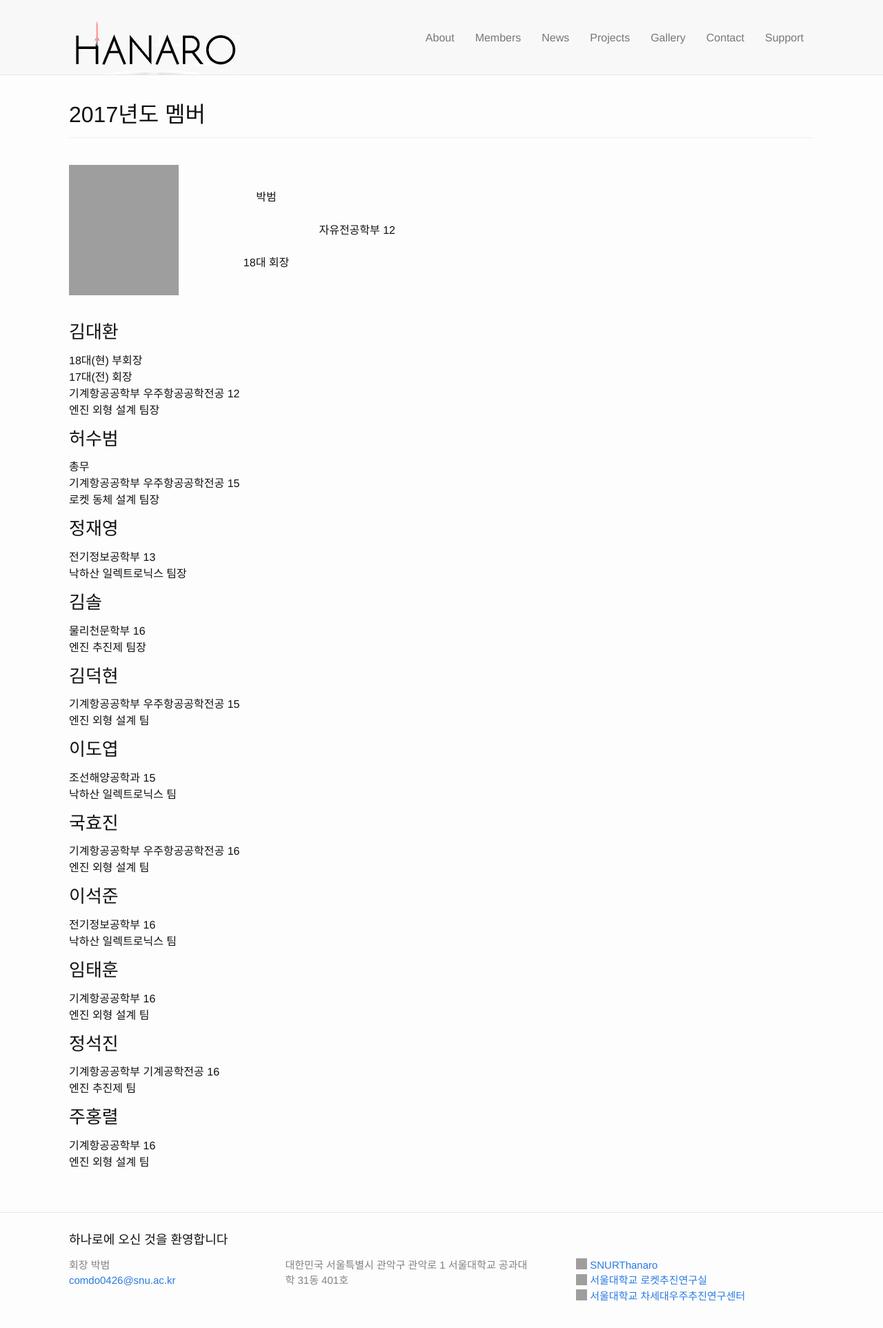
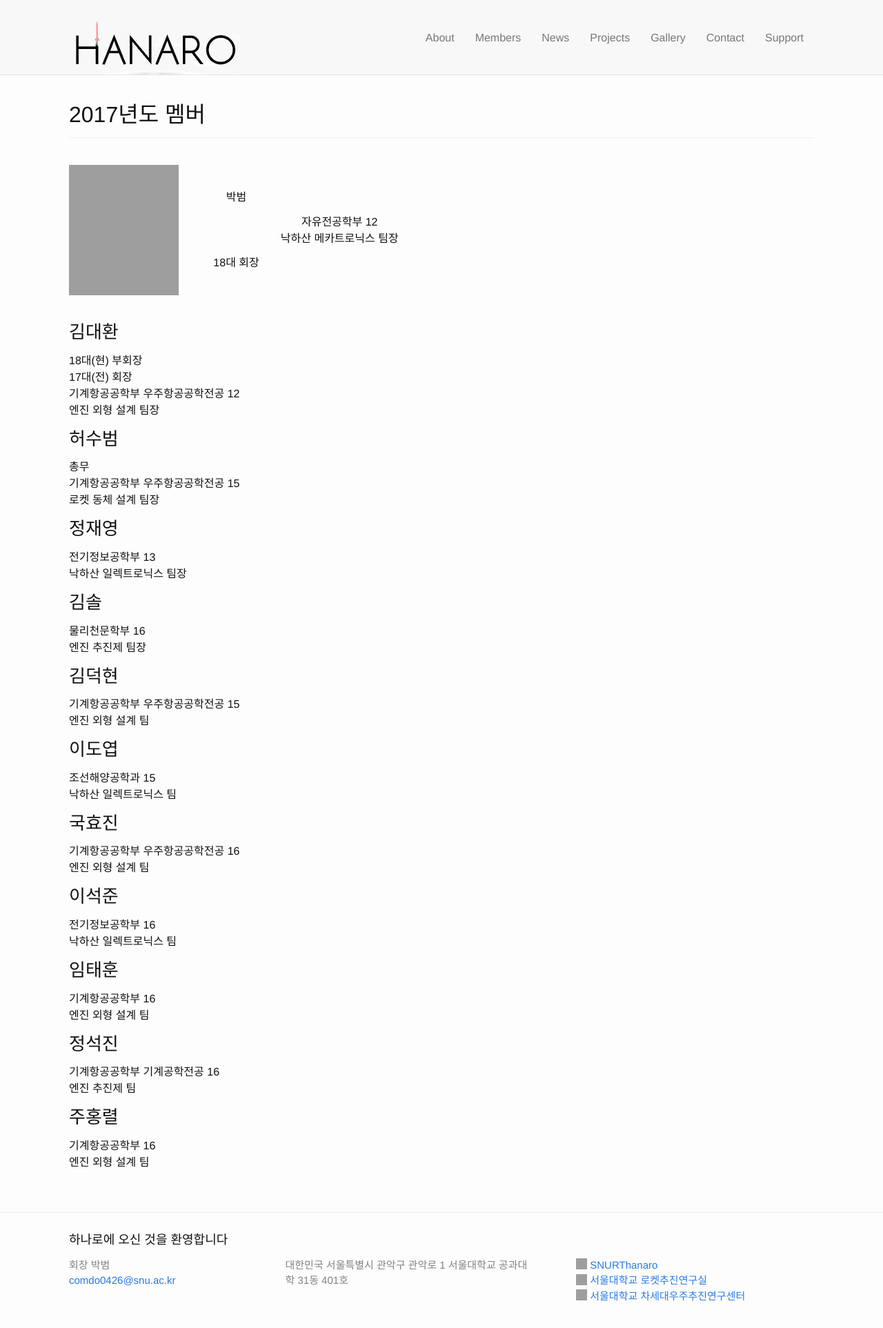
Before and after one commit to Hanaro2021/hanaro.github.io, a Jekyll site: the page built from _pages/2.members.md, in a window 1280 px wide. Shown: the top 1925 px of the page at 69% size. Built offline with Jekyll 4.4.1, drawn with Linux system fonts in a browser that asks for light colours; nearby versions of some CDN libraries; grey boxes are pictures that could not be loaded.

Commit message:
Update 2.members.md

```diff
--- a/_pages/2.members.md
+++ b/_pages/2.members.md
@@ -13,7 +13,7 @@ _ _ _
 <tr>
 <td rowspan="2"><img src="https://github.com/hsb6350/hanaro.github.io/blob/master/assets/logo/parkbeom.PNG?raw=true" width="159" height="189"/></td>
 <td align="center">박범</td>
-<td rowspan="2" align="center">자유전공학부 12</td>
+<td rowspan="2" align="center">자유전공학부 12<br/>낙하산 메카트로닉스 팀장</td>
 </tr>
 <tr>
 <td align="center">18대 회장</td>
```
